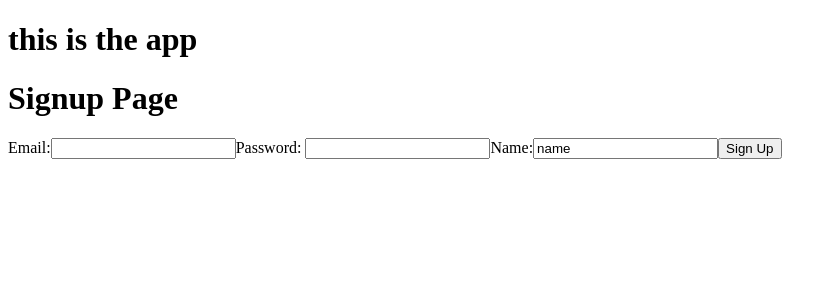
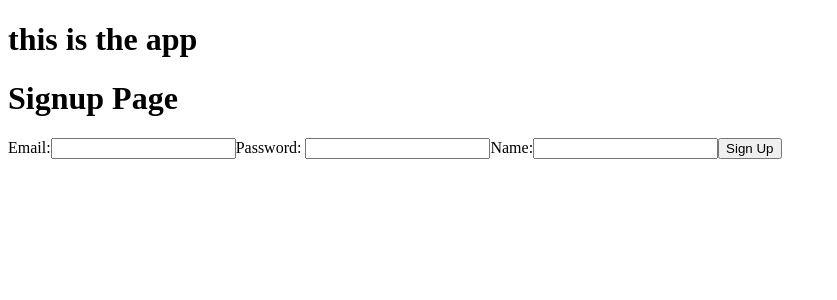
Before and after one commit to Momentum-Fit/project3-fitness-app-frontend, a React (Vite) app: page /auth/signup in a window 1280 px wide. Shown: the top 300 px of the page, without its empty margins (0-837 px from the left). Built offline with nearby package versions, Linux system fonts and the light colour scheme.

Commit message:
fix name in Signup Page bug

```diff
--- a/src/Pages/SignUpPage.jsx
+++ b/src/Pages/SignUpPage.jsx
@@ -43,7 +43,7 @@ function SignUpPage(props) {
           onChange={handlePassword}
         />
         <label>Name:</label>
-        <input type="text" name="name" value="name" onChange={handleName} />
+        <input type="text" name="name" value={name} onChange={handleName} />
         <button type="submit">Sign Up</button>
       </form>
       {errorMessage && <p className="error-message">{errorMessage}</p>}
```
